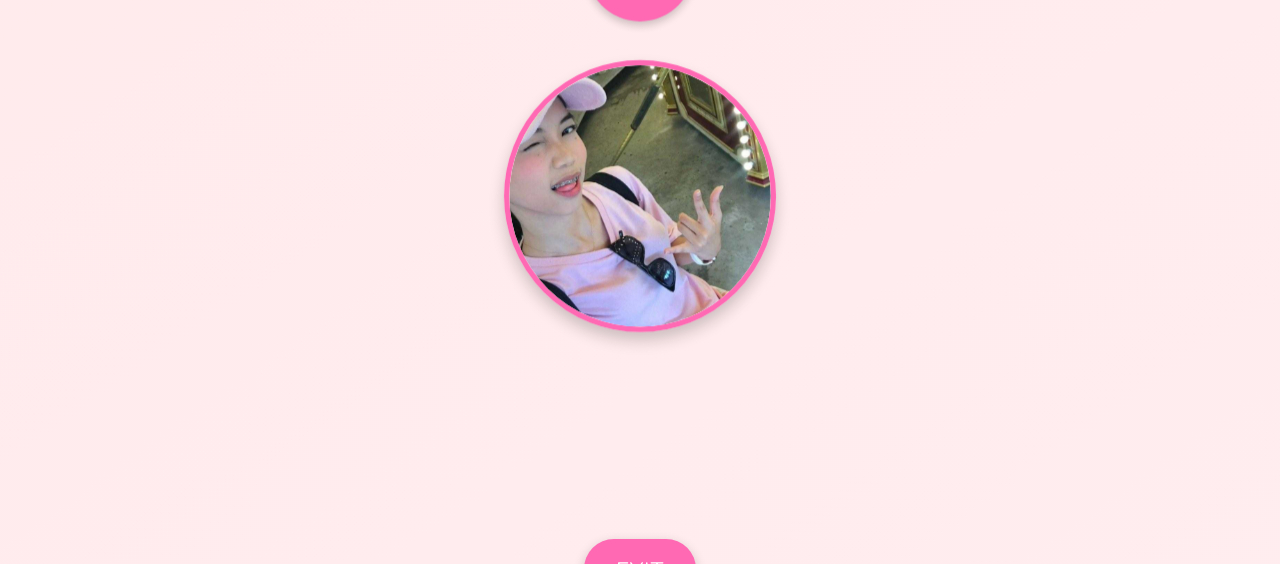
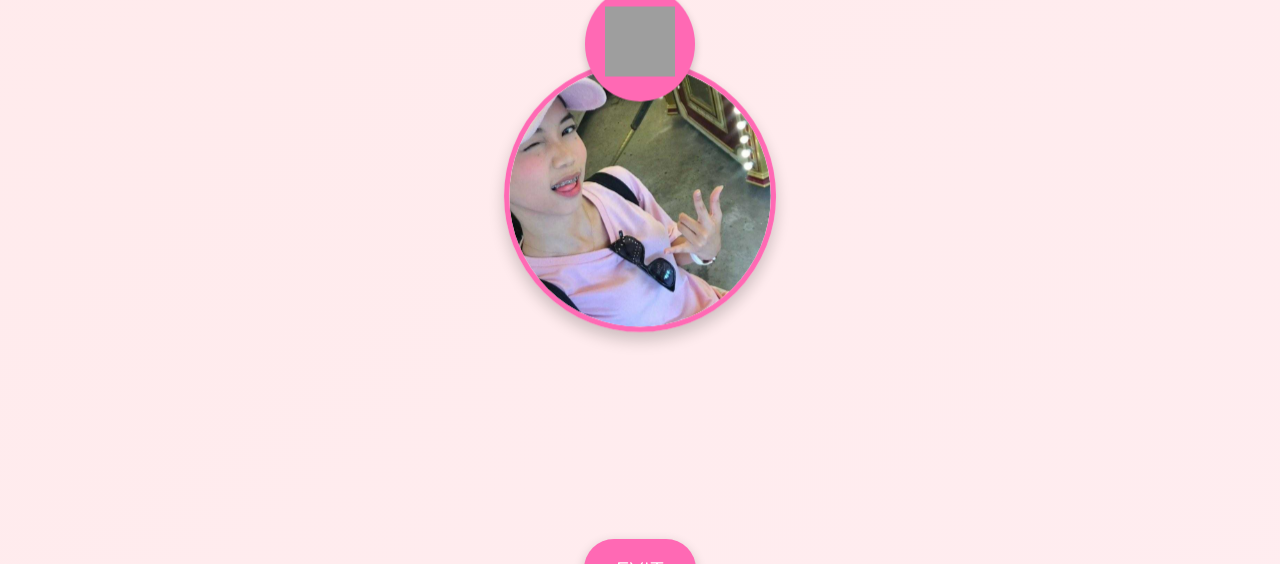
Before and after one commit to Emmanlazzy/HAPPYBIRTHDAY, a plain HTML site: page index.html in a window 1280 px wide. Shown: the part 536-1100 px from the top of the page. Drawn offline with nearby package versions, Linux system fonts and the light colour scheme; grey boxes are pictures that could not be loaded.

Commit message:
Update style.css

```diff
--- a/style.css
+++ b/style.css
@@ -110,7 +110,7 @@ header {
     transition: transform 0.2s ease-in-out;
     box-shadow: 0 4px 8px rgba(0, 0, 0, 0.2);
     position: absolute;
-    top: 65%;
+    top: 75%;
     left: 50%;
     transform: translate(-50%, -50%);
     font-size: 2rem;
```
